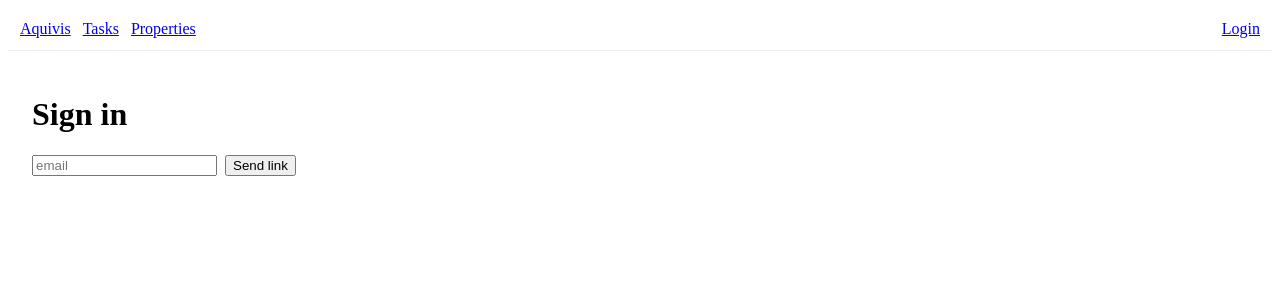
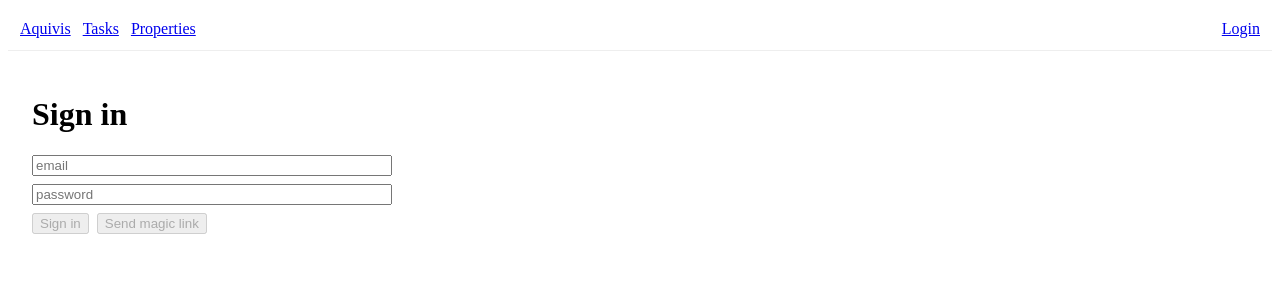
Before and after one commit to cmaclennan/aquivis-v5, a Next.js app in the folder apps/web/: page /login in a window 1280 px wide. Shown: the top 300 px of the page. Built offline with nearby package versions, Linux system fonts and the light colour scheme; no server answers.

Commit message:
feat(auth): add email/password login; add TS path aliases for stable imports

```diff
--- a/apps/web/app/(auth)/login/page.tsx
+++ b/apps/web/app/(auth)/login/page.tsx
@@ -1,11 +1,12 @@
 'use client';
 import { useState } from 'react';
-import { supabase } from '../../lib/supabaseClient';
+import { supabase } from '@/lib/supabaseClient';
 
 export default function LoginPage() {
   const [email, setEmail] = useState('');
   const [sent, setSent] = useState(false);
   const [error, setError] = useState<string | null>(null);
+  const [password, setPassword] = useState('');
 
   const onSend = async () => {
     setError(null);
@@ -19,15 +20,26 @@ export default function LoginPage() {
     else setSent(true);
   };
 
+  const onPasswordLogin = async () => {
+    setError(null);
+    const { error } = await supabase.auth.signInWithPassword({ email, password });
+    if (error) setError(error.message);
+    else window.location.href = '/tasks';
+  };
+
   return (
     <main style={{ padding: 24 }}>
       <h1>Sign in</h1>
       {sent ? (
         <p>Check your email for a magic link.</p>
       ) : (
-        <div style={{ display: 'flex', gap: 8 }}>
+        <div style={{ display: 'grid', gap: 8, maxWidth: 360 }}>
           <input value={email} onChange={(e) => setEmail(e.target.value)} placeholder="email" />
-          <button onClick={onSend}>Send link</button>
+          <input type="password" value={password} onChange={(e) => setPassword(e.target.value)} placeholder="password" />
+          <div style={{ display: 'flex', gap: 8 }}>
+            <button onClick={onPasswordLogin} disabled={!email || !password}>Sign in</button>
+            <button onClick={onSend} disabled={!email}>Send magic link</button>
+          </div>
         </div>
       )}
       {error && <p style={{ color: 'red' }}>{error}</p>}
--- a/apps/web/app/auth/callback/route.ts
+++ b/apps/web/app/auth/callback/route.ts
@@ -1,4 +1,4 @@
-import { supabase } from '../../lib/supabaseClient';
+import { supabase } from '../../../lib/supabaseClient';
 import { NextRequest, NextResponse } from 'next/server';
 
 export async function GET(req: NextRequest) {
--- a/apps/web/tsconfig.json
+++ b/apps/web/tsconfig.json
@@ -17,6 +17,12 @@
     "resolveJsonModule": true,
     "isolatedModules": true,
     "jsx": "preserve",
+    "baseUrl": ".",
+    "paths": {
+      "@/lib/*": ["app/lib/*"],
+      "@/components/*": ["components/*"],
+      "@/*": ["*"]
+    },
     "plugins": [
       {
         "name": "next"
```
